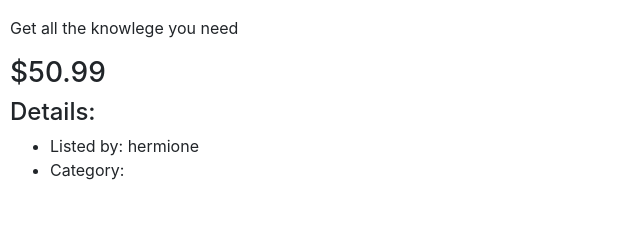
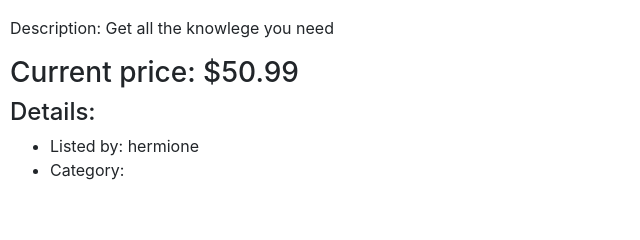
Before and after one commit to rodsantis/cs50w-commerce, a Django app: a page that uses auctions/templates/auctions/listingpage.html in a window 1280 px wide. Shown: the part 235-475 px from the top of the page, without its empty margins (0-640 px from the left). Run offline with Django 3.2, Linux system fonts and the light colour scheme; data comes from the database, SQL or seed files in the repository; some libraries are stand-ins or nearby versions.

Commit message:
updated listingpage.html

```diff
--- a/auctions/templates/auctions/listingpage.html
+++ b/auctions/templates/auctions/listingpage.html
@@ -7,8 +7,8 @@
             <img src="" alt="Listed item image">
         </figure>
     </section>
-    <p>{{ listing.description }}</p>
-    <h3> ${{ listing.price }} </h3>
+    <p>Description: {{ listing.description }}</p>
+    <h3>Current price: ${{ listing.price }} </h3>
     <div>
         <form action="">
 
```
